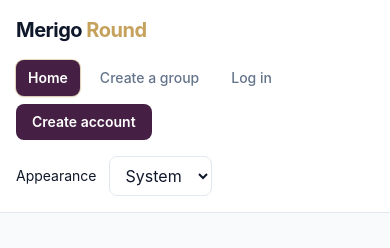
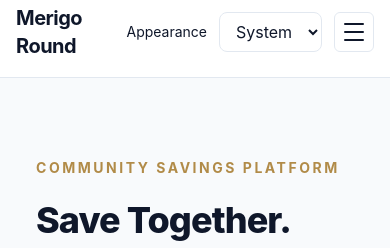
Before and after one commit to codewithdeniskimutai123/merigo-round, a React app in the folder frontend/: page / in a window 390 px wide. Shown: the top 248 px of the page. Built offline with nearby package versions, Linux system fonts and the light colour scheme; no server answers; the HTML template or start-up script is replaced by a standard one.

Commit message:
eat(layout): add responsive mobile navigation and refine footer layout

```diff
--- a/frontend/src/layouts/PageLayout.jsx
+++ b/frontend/src/layouts/PageLayout.jsx
@@ -1,267 +1,346 @@
 
-import { Link, NavLink, Outlet, useNavigate } from 'react-router-dom'
+import { Link, NavLink, Outlet, useNavigate, useLocation } from 'react-router-dom'
 import { useEffect, useState } from 'react'
 import ThemeToggle from '../components/ThemeToggle.jsx'
 
-export default function PageLayout({
-  children,
-  title,
-  description,
-  actions,
-}) {
+export default function PageLayout({ children }) {
   const navigate = useNavigate()
+  const location = useLocation()
 
   const [isLoggedIn, setIsLoggedIn] = useState(
-    Boolean(localStorage.getItem('access')),
+    () => Boolean(localStorage.getItem('access'))
   )
+  const [isMenuOpen, setIsMenuOpen] = useState(false)
 
   useEffect(() => {
-    function updateAuthStatus() {
+    const updateAuthState = () => {
       setIsLoggedIn(Boolean(localStorage.getItem('access')))
     }
 
-    window.addEventListener('storage', updateAuthStatus)
-    window.addEventListener('auth-change', updateAuthStatus)
+    window.addEventListener('storage', updateAuthState)
+    window.addEventListener('auth-change', updateAuthState)
 
     return () => {
-      window.removeEventListener('storage', updateAuthStatus)
-      window.removeEventListener('auth-change', updateAuthStatus)
+      window.removeEventListener('storage', updateAuthState)
+      window.removeEventListener('auth-change', updateAuthState)
     }
   }, [])
 
-  function handleLogout() {
+  useEffect(() => {
+    setIsMenuOpen(false)
+  }, [location.pathname])
+
+  const handleLogout = () => {
     localStorage.removeItem('access')
     localStorage.removeItem('refresh')
     localStorage.removeItem('user')
 
+    setIsLoggedIn(false)
+    setIsMenuOpen(false)
+
     window.dispatchEvent(new Event('auth-change'))
-    navigate('/login', { replace: true })
+    navigate('/login')
   }
 
-  // Shared styling for navigation links.
-  function getNavLinkClass({ isActive }) {
-    return [
-      'relative rounded-lg px-3 py-2 transition-all duration-200',
-      'focus-visible:outline-none focus-visible:ring-2',
-      'focus-visible:ring-[#C5A15B] focus-visible:ring-offset-2',
+  const navLinkClass = ({ isActive }) =>
+    `rounded-md px-3 py-2 text-sm font-medium transition-colors ${
       isActive
-        ? 'bg-[#452044] font-semibold text-white shadow-sm ring-1 ring-[#C5A15B]/40'
-        : 'text-text-muted hover:bg-page hover:text-text',
-    ].join(' ')
-  }
+        ? 'bg-primary/10 text-primary'
+        : 'text-text hover:bg-surface hover:text-primary'
+    }`
 
-  // Styling for links in the footer.
-  function getFooterLinkClass({ isActive }) {
-    return [
-      'transition-colors duration-200',
-      isActive
-        ? 'font-semibold text-[#C5A15B]'
-        : 'text-text-muted hover:text-text',
-    ].join(' ')
-  }
-
-  return (
-    <div className="min-h-screen bg-page text-text transition-colors">
-      {/* Header and navigation */}
-      <header className="sticky top-0 z-50 border-b border-border bg-surface/95 backdrop-blur">
-        <div className="mx-auto flex max-w-7xl flex-wrap items-center justify-between gap-4 px-4 py-4 sm:px-6 lg:px-8">
-          <Link
-            to="/"
-            className="text-xl font-bold tracking-tight text-text sm:text-2xl"
-          >
-            Merigo <span className="text-[#C5A15B]">Round</span>
-          </Link>
-
-          <nav
-            aria-label="Main navigation"
-            className="flex flex-wrap items-center gap-2 text-sm font-medium sm:gap-3"
-          >
-            <NavLink
-              to="/"
-              end
-              className={getNavLinkClass}
-            >
+  const renderNavigation = () => (
+    <>
+      <NavLink to="/" end className={navLinkClass}>
         Home
       </NavLink>
 
-            <NavLink to="/groups/create" className={getNavLinkClass}>
+      <NavLink to="/groups/create" className={navLinkClass}>
         Create a group
       </NavLink>
 
       {isLoggedIn ? (
         <>
-                <NavLink
-                  to="/dashboard"
-                  className={getNavLinkClass}
-                >
+          <NavLink to="/dashboard" className={navLinkClass}>
             Dashboard
           </NavLink>
 
-                <NavLink
-                  to="/profile"
-                  className={getNavLinkClass}
-                >
-                  Profile
+          <NavLink to="/profile" className={navLinkClass}>
+            My profile
           </NavLink>
 
           <button
             type="button"
             onClick={handleLogout}
-                  className="rounded-lg border border-border px-4 py-2 text-text transition-colors duration-200 hover:border-[#C5A15B]/60 hover:bg-page focus-visible:outline-none focus-visible:ring-2 focus-visible:ring-[#C5A15B]"
+            className="rounded-md px-3 py-2 text-sm font-medium text-text transition-colors hover:bg-surface hover:text-primary"
           >
-                  Log out
+            Logout
           </button>
         </>
       ) : (
         <>
-                <NavLink
-                  to="/login"
-                  className={getNavLinkClass}
-                >
-                  Log in
+          <NavLink to="/login" className={navLinkClass}>
+            Login
           </NavLink>
 
-                <NavLink
-                  to="/register"
-                  className={({ isActive }) =>
-                    [
-                      'rounded-lg px-4 py-2 font-semibold transition-all duration-200',
-                      'focus-visible:outline-none focus-visible:ring-2 focus-visible:ring-[#C5A15B]',
-                      isActive
-                        ? 'bg-[#C5A15B] text-[#32172F] shadow-sm'
-                        : 'bg-[#452044] text-white hover:bg-[#32172F]',
-                    ].join(' ')
-                  }
-                >
-                  Create account
+          <NavLink to="/register" className={navLinkClass}>
+            Register
           </NavLink>
         </>
       )}
+    </>
+  )
+
+  // Reusable styling for all contact links
+  const contactLinkClass =
+    'group flex w-fit items-center gap-2.5 rounded-md px-2 py-1.5 text-xs text-text/75 transition-all duration-300 ease-out hover:translate-x-1 hover:bg-primary/10 hover:text-primary focus-visible:outline-none focus-visible:ring-2 focus-visible:ring-primary'
+
+  const contactIconClass =
+    'h-5 w-5 shrink-0 transition-all duration-300 ease-out group-hover:scale-125 group-hover:-translate-y-0.5'
+
+  return (
+    <div className="flex min-h-screen flex-col bg-page text-text transition-colors">
+
+      {/* Header */}
+      <header className="sticky top-0 z-50 border-b border-border bg-surface/95 backdrop-blur-md">
+        <div className="mx-auto max-w-7xl px-4 sm:px-6 lg:px-8">
+
+          <div className="flex h-16 items-center justify-between">
+
+            {/* Brand */}
+            <Link
+              to="/"
+              className="text-xl font-bold tracking-tight text-primary"
+            >
+              Merigo Round
+            </Link>
+
+            {/* Desktop navigation */}
+            <nav className="hidden items-center gap-2 md:flex">
+              {renderNavigation()}
             </nav>
 
+            {/* Mobile controls */}
+            <div className="flex items-center gap-3 md:hidden">
               <ThemeToggle />
+
+              <button
+                type="button"
+                onClick={() => setIsMenuOpen((previous) => !previous)}
+                aria-label={isMenuOpen ? 'Close menu' : 'Open menu'}
+                aria-expanded={isMenuOpen}
+                aria-controls="mobile-navigation"
+                className="flex h-10 w-10 flex-col items-center justify-center gap-1.5 rounded-md border border-border transition-colors hover:bg-surface"
+              >
+                <span
+                  className={`h-0.5 w-5 rounded-full bg-text transition-all duration-300 ${
+                    isMenuOpen ? 'translate-y-2 rotate-45' : ''
+                  }`}
+                />
+
+                <span
+                  className={`h-0.5 w-5 rounded-full bg-text transition-all duration-300 ${
+                    isMenuOpen ? 'opacity-0' : ''
+                  }`}
+                />
+
+                <span
+                  className={`h-0.5 w-5 rounded-full bg-text transition-all duration-300 ${
+                    isMenuOpen ? '-translate-y-2 -rotate-45' : ''
+                  }`}
+                />
+              </button>
+            </div>
+
+            {/* Desktop theme toggle */}
+            <div className="hidden md:block">
+              <ThemeToggle />
+            </div>
+          </div>
+
+          {/* Mobile navigation */}
+          <div
+            id="mobile-navigation"
+            aria-hidden={!isMenuOpen}
+            className={`grid transition-[grid-template-rows,opacity,margin] duration-300 ease-in-out md:hidden ${
+              isMenuOpen
+                ? 'mt-3 grid-rows-[1fr] opacity-100'
+                : 'mt-0 grid-rows-[0fr] opacity-0'
+            }`}
+          >
+            <nav className="mx-auto flex min-h-0 w-full max-w-xs flex-col items-center gap-2 overflow-hidden border-t border-border pt-3 text-center">
+              {renderNavigation()}
+            </nav>
+          </div>
+
         </div>
       </header>
 
-      {/* Main page content */}
-      <main className="min-h-[60vh]">
-        <div className="mx-auto max-w-7xl space-y-6 px-4 py-8 sm:px-6 lg:px-8">
-          {(title || description || actions) && (
-            <section className="flex flex-col gap-4 sm:flex-row sm:items-center sm:justify-between">
-              <div className="space-y-1">
-                {title && (
-                  <h1 className="text-2xl font-bold tracking-tight sm:text-3xl">
-                    {title}
-                  </h1>
-                )}
-
-                {description && (
-                  <p className="text-text-muted">{description}</p>
-                )}
-              </div>
-
-              {actions && (
-                <div className="flex flex-wrap gap-3">
-                  {actions}
-                </div>
-              )}
-            </section>
-          )}
-
+      {/* Main content */}
+      <main className="flex-1">
+        <div className="mx-auto w-full max-w-7xl px-4 py-6 sm:px-6 lg:px-8">
           {children ?? <Outlet />}
         </div>
       </main>
 
       {/* Footer */}
-      <footer className="border-t border-border bg-surface">
-        <div className="mx-auto grid max-w-7xl gap-8 px-4 py-10 sm:px-6 md:grid-cols-3 lg:px-8">
-          <div className="space-y-3">
-            <Link
-              to="/"
-              className="text-xl font-bold text-text"
-            >
-              Merigo <span className="text-[#C5A15B]">Round</span>
-            </Link>
+      <footer className="border-t border-border/60 bg-surface/30 backdrop-blur-md">
 
-            <p className="max-w-sm text-sm leading-6 text-text-muted">
-              A simpler way for communities to organize savings
-              groups, track contributions, and manage payout cycles
-              transparently.
+        <div className="mx-auto flex w-full max-w-7xl flex-wrap items-start justify-start gap-x-8 gap-y-8 px-5 py-8 sm:px-8 lg:px-10">
+
+          {/* Section 1: Merigo Round */}
+          <div className="min-w-[220px] flex-[1_1_220px] space-y-2">
+            <h3 className="text-sm font-bold text-primary">
+              Merigo Round
+            </h3>
+
+            <p className="max-w-xs text-xs leading-relaxed text-text/75">
+              A simpler way for communities to organize savings groups,
+              track contributions, and manage payout cycles transparently.
             </p>
           </div>
 
-          <div className="space-y-3">
-            <h2 className="font-semibold text-text">
-              Quick links
-            </h2>
+          {/* Section 2: Quick Links */}
+          <div className="min-w-[150px] flex-[1_1_150px] space-y-2">
+            <h3 className="text-sm font-semibold text-text">
+              Quick Links
+            </h3>
 
-            <div className="flex flex-col items-start gap-2 text-sm">
-              <NavLink
-                to="/"
-                end
-                className={getFooterLinkClass}
-              >
-                Home
-              </NavLink>
+            <div className="flex flex-col items-start gap-1">
+              <Link to="/" className={contactLinkClass}>
+                <span>Home</span>
+              </Link>
 
-              <NavLink
-                to="/dashboard"
-                className={getFooterLinkClass}
-              >
-                Dashboard
-              </NavLink>
+              <Link to="/dashboard" className={contactLinkClass}>
+                <span>Dashboard</span>
+              </Link>
 
-              <NavLink
-                to="/profile"
-                className={getFooterLinkClass}
-              >
-                My profile
-              </NavLink>
+              <Link to="/profile" className={contactLinkClass}>
+                <span>My Profile</span>
+              </Link>
 
-              <NavLink
-                to="/settings"
-                className={getFooterLinkClass}
-              >
-                Settings
-              </NavLink>
+              <Link to="/settings" className={contactLinkClass}>
+                <span>Settings</span>
+              </Link>
             </div>
           </div>
 
-          <div className="space-y-3">
-            <h2 className="font-semibold text-text">
-              Developer information
-            </h2>
+          {/* Section 3: Contact Us */}
+          <div className="min-w-[150px] flex-[1_1_150px] space-y-2">
+            <h3 className="text-sm font-semibold text-text">
+              Contact Us
+            </h3>
 
-            <p className="text-sm text-text-muted">
-              Developed by{' '}
-              <span className="font-semibold text-text">
-                Apexcore
-              </span>
-            </p>
+            <div className="flex flex-col items-start gap-1">
 
-            <p className="text-sm text-text-muted">
-              Denis Kimutai
-            </p>
+              {/* WhatsApp */}
+              <a
+                href="https://wa.me/254706017340?text=Hello%20Merigo%20Round%20team%2C%20I%20visited%20your%20website%20and%20would%20like%20to%20know%20more%20about%20your%20platform.%20Please%20assist%20me."
+                target="_blank"
+                rel="noopener noreferrer"
+                className={contactLinkClass}
+              >
+                <svg viewBox="0 0 24 24" className={contactIconClass} fill="#25D366" aria-hidden="true">
+                  <path d="M12.04 2a9.92 9.92 0 0 0-8.5 15.03L2.1 22l5.1-1.34A9.96 9.96 0 1 0 12.04 2Zm0 18.1a8.1 8.1 0 0 1-4.13-1.13l-.3-.18-3.03.8.81-2.96-.2-.31A8.13 8.13 0 1 1 12.04 20.1Zm4.46-6.08c-.24-.12-1.43-.7-1.65-.78-.22-.08-.38-.12-.54.12-.16.24-.62.78-.76.94-.14.16-.28.18-.52.06-.24-.12-1.02-.38-1.94-1.2-.72-.64-1.2-1.43-1.34-1.67-.14-.24-.02-.37.1-.49.11-.11.24-.28.36-.42.12-.14.16-.24.24-.4.08-.16.04-.3-.02-.42-.06-.12-.54-1.3-.74-1.78-.2-.47-.4-.4-.54-.41h-.46c-.16 0-.42.06-.64.3-.22.24-.84.82-.84 2s.86 2.32.98 2.48c.12.16 1.7 2.6 4.12 3.64.58.25 1.03.4 1.38.51.58.18 1.1.15 1.52.09.46-.07 1.43-.59 1.63-1.16.2-.57.2-1.06.14-1.16-.06-.1-.22-.16-.46-.28Z" />
+                </svg>
+                <span>WhatsApp</span>
+              </a>
+
+              {/* Gmail */}
+              <a
+                href="https://mail.google.com/mail/?view=cm&fs=1&to=deniskimutai203@gmail.com"
+                target="_blank"
+                rel="noopener noreferrer"
+                className={contactLinkClass}
+              >
+                <svg viewBox="0 0 24 24" className={contactIconClass} aria-hidden="true">
+                  <path fill="#4285F4" d="M22 6.5v12a2 2 0 0 1-2 2h-2V9.1l-6 4.4-6-4.4v11.4H4a2 2 0 0 1-2-2v-12l2-1.5 8 6 8-6 2 1.5Z" />
+                  <path fill="#EA4335" d="M2 6.5A2.5 2.5 0 0 1 6 4.6l6 4.5 6-4.5a2.5 2.5 0 0 1 4 1.9l-2 1.5-8 6-8-6-2-1.5Z" />
+                  <path fill="#34A853" d="M2 6.5v12a2 2 0 0 0 2 2h2V9.1L2 6.5Z" />
+                  <path fill="#FBBC04" d="M18 9.1v11.4h2a2 2 0 0 0 2-2v-12l-4 2.6Z" />
+                </svg>
+                <span>Email Us</span>
+              </a>
+
+              {/* LinkedIn */}
+              <a
+                href="https://www.linkedin.com/in/engdenis-kimutai/"
+                target="_blank"
+                rel="noopener noreferrer"
+                className={contactLinkClass}
+              >
+                <svg viewBox="0 0 24 24" className={contactIconClass} fill="#0A66C2" aria-hidden="true">
+                  <path d="M20.45 2H3.55C2.69 2 2 2.68 2 3.52v16.96c0 .84.69 1.52 1.55 1.52h16.9c.86 0 1.55-.68 1.55-1.52V3.52c0-.84-.69-1.52-1.55-1.52ZM8.01 18.5H5V9.6h3.01v8.9ZM6.5 8.39a1.75 1.75 0 1 1 0-3.5 1.75 1.75 0 0 1 0 3.5Zm12 10.11h-3v-4.33c0-1.03-.02-2.35-1.43-2.35-1.43 0-1.65 1.12-1.65 2.27v4.41h-3V9.6h2.88v1.22h.04c.4-.7 1.38-1.43 2.84-1.43 3.04 0 3.61 2 3.61 4.6v4.51Z" />
+                </svg>
+                <span>LinkedIn</span>
+              </a>
+
+              {/* Facebook */}
+              <a
+                href="https://www.facebook.com/profile.php?id=61557041304559"
+                target="_blank"
+                rel="noopener noreferrer"
+                className={contactLinkClass}
+              >
+                <svg viewBox="0 0 24 24" className={contactIconClass} fill="#0866FF" aria-hidden="true">
+                  <path d="M24 12a12 12 0 1 0-13.88 11.86v-8.39H7.08V12h3.04V9.35c0-3 1.79-4.66 4.52-4.66 1.31 0 2.68.23 2.68.23v2.95h-1.51c-1.49 0-1.95.93-1.95 1.88V12h3.32l-.53 3.47h-2.79v8.39A12 12 0 0 0 24 12Z" />
+                </svg>
+                <span>Facebook</span>
+              </a>
+
+              {/* Instagram */}
+              <a
+                href="https://www.instagram.com/codewithkim7/"
+                target="_blank"
+                rel="noopener noreferrer"
+                className={contactLinkClass}
+              >
+                <svg viewBox="0 0 24 24" className={contactIconClass} fill="none" aria-hidden="true">
+                  <rect x="3" y="3" width="18" height="18" rx="5" stroke="#E4405F" strokeWidth="2" />
+                  <circle cx="12" cy="12" r="4" stroke="#E4405F" strokeWidth="2" />
+                  <circle cx="17.5" cy="6.5" r="1.2" fill="#E4405F" />
+                </svg>
+                <span>Instagram</span>
+              </a>
+
+            </div>
+          </div>
+
+          {/* Section 4: Developer Details */}
+          <div className="min-w-[220px] flex-[1_1_220px] space-y-2">
+            <h3 className="text-sm font-semibold text-text">
+              Developer
+            </h3>
+
+            <div className="flex flex-col items-start gap-1 text-xs text-text/75">
+              <p className="px-2 py-1.5">Developed by Apexcore</p>
+              <p className="px-2 py-1.5">Denis Kimutai</p>
 
               <a
                 href="mailto:deniskimutai203@gmail.com"
-              className="block break-all text-sm text-text-muted transition-colors hover:text-text"
+                className={contactLinkClass}
               >
-              deniskimutai203@gmail.com
+                <span>deniskimutai203@gmail.com</span>
               </a>
 
               <a
                 href="tel:+254706017340"
-              className="block text-sm text-text-muted transition-colors hover:text-text"
+                className={contactLinkClass}
               >
-              +254 706 017 340
+                <span>+254 706 017 340</span>
               </a>
             </div>
           </div>
 
-        <div className="border-t border-border px-4 py-4 text-center text-sm text-text-muted">
+        </div>
+
+        {/* Copyright */}
+        <div className="border-t border-border/40 px-4 py-2 text-center">
+          <p className="text-xs text-text/60">
             © {new Date().getFullYear()} Apexcore. All rights reserved.
+          </p>
         </div>
+
       </footer>
     </div>
   )
```
Lines whose indentation alone changed are shown as unchanged.
